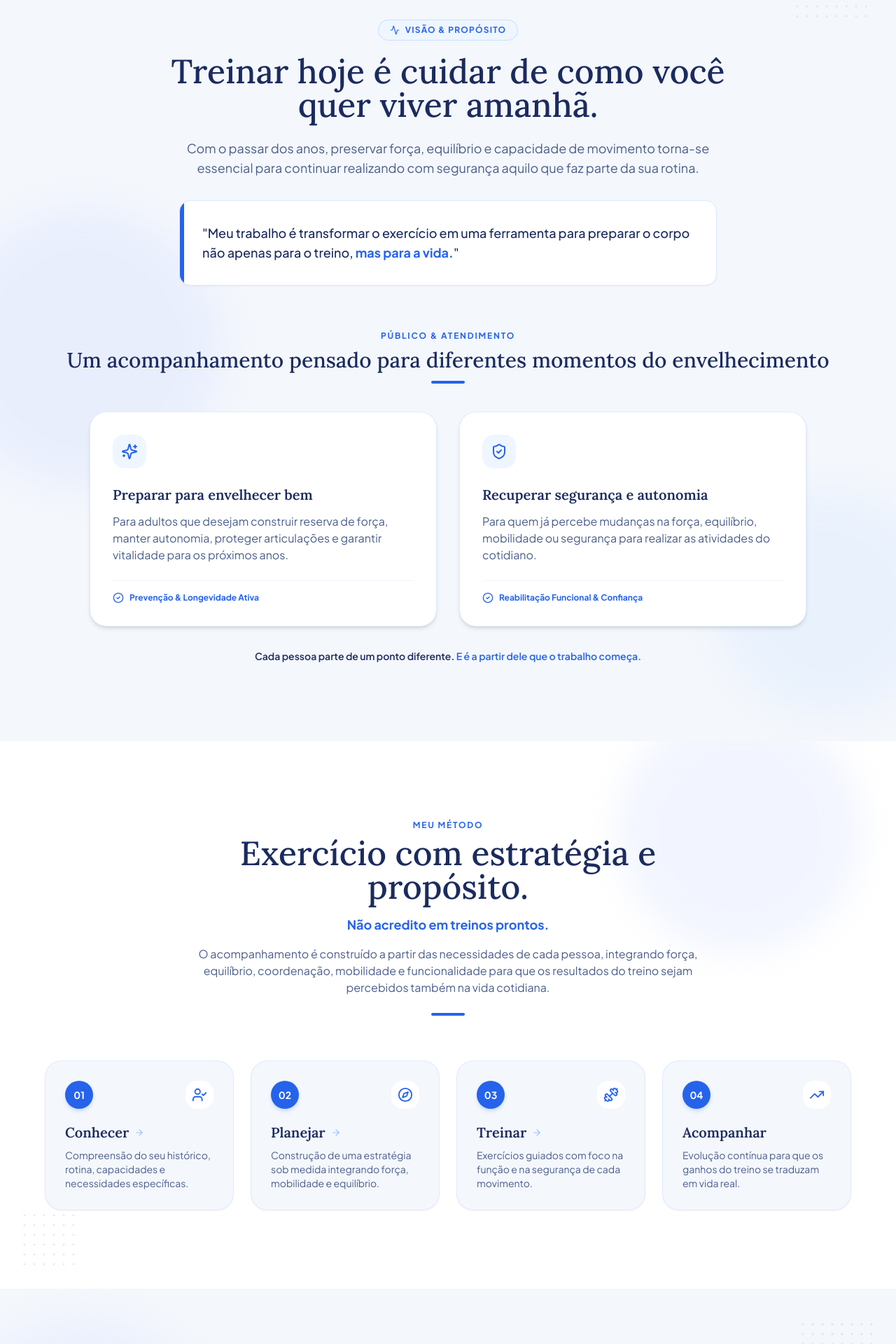
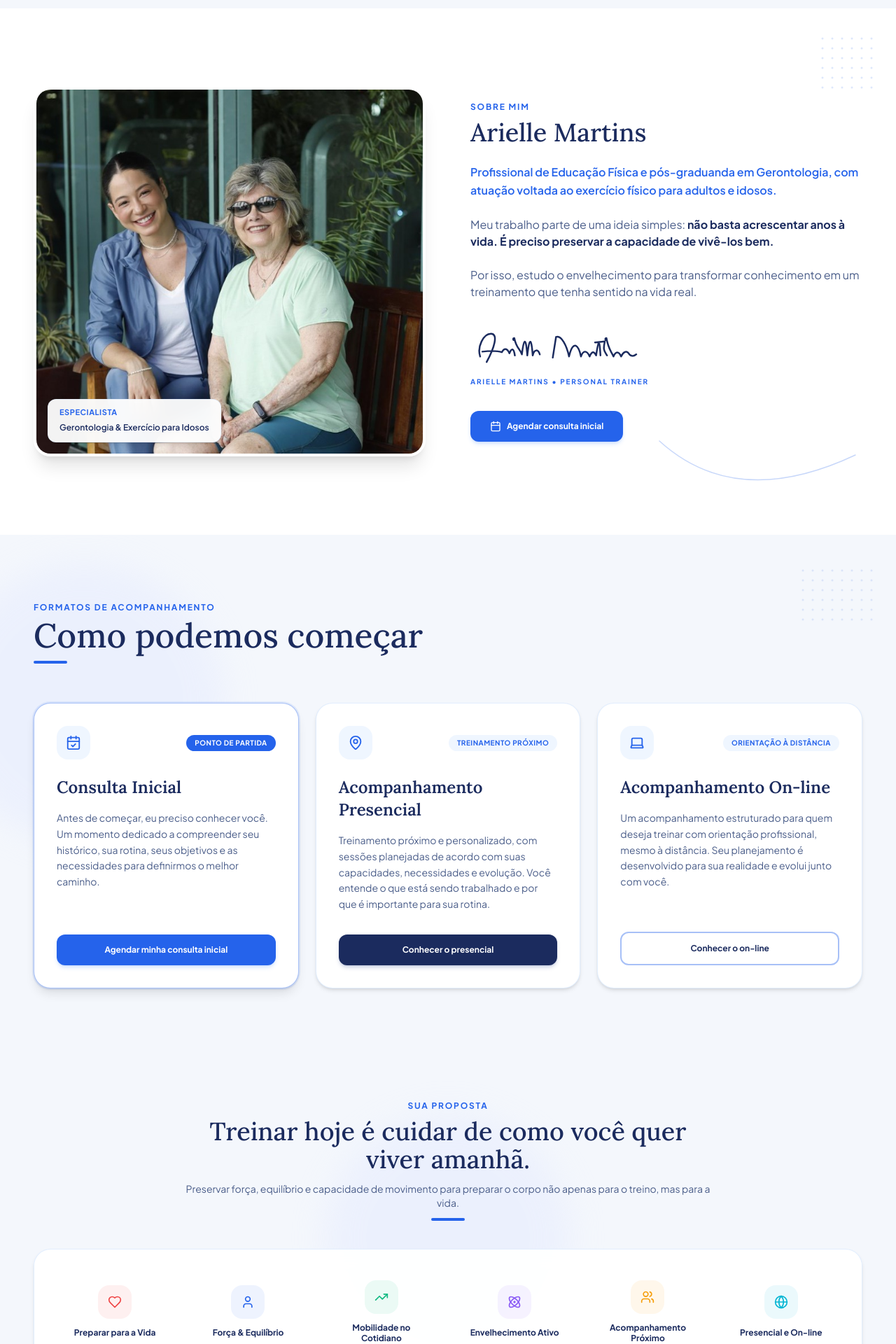
Before and after one commit to Vitorlocorreia/lpariellemartins, a React (Vite) app: page / in a window 1280 px wide. Shown: the part 820-2740 px from the top of the page at 70% size. Built offline with nearby package versions, Linux system fonts and the light colour scheme.

Commit message:
feat: fit new copy seamlessly into existing original components structure without adding or removing sections

```diff
--- a/src/App.jsx
+++ b/src/App.jsx
@@ -2,12 +2,13 @@ import React, { useState } from 'react';
 import Navbar from './components/Navbar';
 import MobileDrawer from './components/MobileDrawer';
 import Hero from './components/Hero';
+import StatsBar from './components/StatsBar';
+import AboutSection from './components/AboutSection';
+import OfferingsSection from './components/OfferingsSection';
 import WhyTrainSection from './components/WhyTrainSection';
 import HowItWorks from './components/HowItWorks';
-import OfferingsSection from './components/OfferingsSection';
+import ProductsShowcase from './components/ProductsShowcase';
 import ProofGallery from './components/ProofGallery';
-import AboutSection from './components/AboutSection';
-import BottomCTA from './components/BottomCTA';
 import FAQSection from './components/FAQSection';
 import Footer from './components/Footer';
 import BookingModal from './components/BookingModal';
@@ -38,40 +39,42 @@ export default function App() {
         whatsappUrl={whatsappUrl}
       />
 
-      {/* Main Page Sections — Estrutura 1 a 10 aprovada */}
+      {/* Main Page Sections — Estrutura original com a nova copy encaixada */}
       <main className="flex-grow">
-        {/* 1. ABERTURA: Hero Section */}
+        {/* Section 1: Hero Section */}
         <Hero
           onOpenModal={() => setIsBookingModalOpen(true)}
           whatsappUrl={whatsappUrl}
         />
 
-        {/* 2. SUA PROPOSTA & 3. PARA QUEM É */}
-        <WhyTrainSection />
+        {/* Floating Stats Credibility Bar */}
+        <StatsBar />
 
-        {/* 4. MEU MÉTODO: Conhecer -> Planejar -> Treinar -> Acompanhar */}
-        <HowItWorks />
+        {/* Section 2: Quem é Arielle Martins */}
+        <AboutSection
+          onOpenModal={() => setIsBookingModalOpen(true)}
+        />
 
-        {/* 5. CONSULTA INICIAL, 7. PRESENCIAL, 8. ON-LINE: Modalidades de Atendimento */}
+        {/* Section 3: Escolha como posso te ajudar */}
         <OfferingsSection
           onOpenModal={() => setIsBookingModalOpen(true)}
         />
 
-        {/* 6. RESULTADOS: "O resultado mais importante acontece fora do treino" + Galeria Bento */}
-        <ProofGallery />
+        {/* Section 4: Por que treinar comigo? */}
+        <WhyTrainSection />
 
-        {/* 9. SOBRE MIM: Arielle Martins - Especialista em Gerontologia */}
-        <AboutSection
+        {/* Section 5: Como funciona */}
+        <HowItWorks />
+
+        {/* Section 6: Conheça meus e-books e infoprodutos */}
+        <ProductsShowcase
           onOpenModal={() => setIsBookingModalOpen(true)}
         />
 
-        {/* 10. ENCERRAMENTO: "Como você deseja viver os seus próximos anos?" */}
-        <BottomCTA
-          onOpenModal={() => setIsBookingModalOpen(true)}
-          whatsappUrl={whatsappUrl}
-        />
+        {/* Section 7: Prova Real — galeria de fotos de autonomia funcional */}
+        <ProofGallery />
 
-        {/* Perguntas Frequentes & Banner WhatsApp */}
+        {/* Section 8: Perguntas Frequentes & Banner WhatsApp */}
         <FAQSection
           onOpenModal={() => setIsBookingModalOpen(true)}
           whatsappUrl={whatsappUrl}
@@ -81,7 +84,7 @@ export default function App() {
       {/* Footer */}
       <Footer />
 
-      {/* Booking Form Modal — Consulta Inicial */}
+      {/* Booking Form Modal */}
       <BookingModal
         isOpen={isBookingModalOpen}
         onClose={() => setIsBookingModalOpen(false)}
--- a/src/components/Navbar.jsx
+++ b/src/components/Navbar.jsx
@@ -21,7 +21,7 @@ export default function Navbar({ onOpenMobileMenu, whatsappUrl }) {
 
   // Scroll Spy: detecta seção ativa
   useEffect(() => {
-    const sectionIds = ['inicio', 'proposta', 'metodo', 'modalidades', 'resultados', 'sobre', 'faq'];
+    const sectionIds = ['inicio', 'sobre', 'programas', 'produtos', 'depoimentos', 'faq'];
     const observers = [];
     sectionIds.forEach(id => {
       const el = document.getElementById(id);
@@ -38,11 +38,10 @@ export default function Navbar({ onOpenMobileMenu, whatsappUrl }) {
 
   const navLinks = [
     { name: 'Início', href: '#inicio', section: 'inicio' },
-    { name: 'Proposta', href: '#proposta', section: 'proposta' },
-    { name: 'Método', href: '#metodo', section: 'metodo' },
-    { name: 'Modalidades', href: '#modalidades', section: 'modalidades' },
-    { name: 'Resultados', href: '#resultados', section: 'resultados' },
     { name: 'Sobre', href: '#sobre', section: 'sobre' },
+    { name: 'Programas', href: '#programas', section: 'programas' },
+    { name: 'Produtos', href: '#produtos', section: 'produtos' },
+    { name: 'Depoimentos', href: '#depoimentos', section: 'depoimentos' },
     { name: 'Dúvidas', href: '#faq', section: 'faq' },
   ];
 
--- a/src/components/OfferingsSection.jsx
+++ b/src/components/OfferingsSection.jsx
@@ -96,7 +96,7 @@ export default function OfferingsSection({ onOpenModal }) {
   ];
 
   return (
-    <section ref={sectionRef} id="modalidades" className="py-20 lg:py-28 bg-[#F4F7FC] relative overflow-hidden">
+    <section ref={sectionRef} id="programas" className="py-16 lg:py-24 bg-[#F4F7FC] relative overflow-hidden">
       <BackgroundCircle size={400} color="#E0E7FF" opacity={0.4} className="top-10 -left-20 z-0" />
       <DottedPattern rows={6} cols={8} color="#2563EB" opacity={0.12} className="absolute top-12 right-8 z-0 hidden sm:block" />
 
--- a/src/components/WhyTrainSection.jsx
+++ b/src/components/WhyTrainSection.jsx
@@ -1,5 +1,5 @@
 import React, { useEffect, useRef } from 'react';
-import { ShieldCheck, Sparkles, Activity, CheckCircle2 } from 'lucide-react';
+import { Heart, User, TrendingUp, Atom, Users, Globe } from 'lucide-react';
 import BackgroundCircle from './decorations/BackgroundCircle';
 import DottedPattern from './decorations/DottedPattern';
 import gsap from 'gsap';
@@ -15,12 +15,12 @@ export default function WhyTrainSection() {
     if (!section) return;
 
     const ctx = gsap.context(() => {
-      gsap.fromTo('.proposta-animate',
-        { opacity: 0, y: 30 },
+      gsap.fromTo('.pillar-item',
+        { opacity: 0, y: 25 },
         {
-          opacity: 1, y: 0, stagger: 0.12, duration: 0.7,
+          opacity: 1, y: 0, stagger: 0.08, duration: 0.6,
           ease: 'power2.out', clearProps: 'all',
-          scrollTrigger: { trigger: section, start: 'top 80%' }
+          scrollTrigger: { trigger: section }
         }
       );
     }, section);
@@ -28,94 +28,60 @@ export default function WhyTrainSection() {
     return () => ctx.revert();
   }, []);
 
+  const items = [
+    { icon: Heart, label: 'Preparar para a Vida', color: '#EF4444' },
+    { icon: User, label: 'Força & Equilíbrio', color: '#2563EB' },
+    { icon: TrendingUp, label: 'Mobilidade no Cotidiano', color: '#10B981' },
+    { icon: Atom, label: 'Envelhecimento Ativo', color: '#8B5CF6' },
+    { icon: Users, label: 'Acompanhamento Próximo', color: '#F59E0B' },
+    { icon: Globe, label: 'Presencial e On-line', color: '#06B6D4' },
+  ];
+
   return (
-    <section ref={sectionRef} id="proposta" className="py-20 lg:py-28 bg-[#F4F7FC] relative overflow-hidden">
-      <BackgroundCircle size={400} color="#E0E7FF" opacity={0.5} className="top-1/3 -left-20 z-0" />
-      <BackgroundCircle size={320} color="#DBEAFE" opacity={0.4} className="bottom-10 -right-16 z-0" />
-      <DottedPattern rows={5} cols={8} color="#2563EB" opacity={0.1} className="absolute top-12 right-10 z-0 hidden sm:block" />
+    <section ref={sectionRef} className="py-16 bg-[#F4F7FC] relative overflow-hidden">
+      <BackgroundCircle size={350} color="#E0E7FF" opacity={0.4} className="top-1/2 left-1/2 -translate-x-1/2 -translate-y-1/2 z-0" />
+      <DottedPattern rows={4} cols={10} color="#2563EB" opacity={0.12} className="absolute -bottom-4 right-12 z-0 hidden sm:block" />
 
-      <div className="max-w-7xl mx-auto px-4 sm:px-6 lg:px-12 relative z-10 space-y-16">
+      <div className="max-w-7xl mx-auto px-4 sm:px-6 lg:px-12 relative z-10">
 
-        {/* ── 2. SUA PROPOSTA ── */}
-        <div className="max-w-4xl mx-auto text-center proposta-animate">
-          <div className="inline-flex items-center gap-2 bg-blue-50 border border-blue-200/80 text-[#2563EB] text-xs font-bold tracking-widest uppercase px-4 py-1.5 rounded-full mb-5">
-            <Activity size={14} className="text-[#2563EB]" />
-            Visão & Propósito
-          </div>
-
-          <h2 className="font-serif text-3xl sm:text-4xl lg:text-5xl text-[#1B2B5E] font-medium leading-tight mb-6">
+        <div className="text-center mb-10 max-w-3xl mx-auto">
+          <span className="text-xs font-bold tracking-[0.15em] text-[#2563EB] uppercase mb-2 block">
+            Sua Proposta
+          </span>
+          <h2 className="font-serif text-3xl sm:text-4xl text-[#1B2B5E] font-medium leading-tight">
             Treinar hoje é cuidar de como você quer viver amanhã.
           </h2>
-
-          <p className="text-[#4B5E8A] text-base sm:text-lg leading-relaxed max-w-3xl mx-auto mb-8">
-            Com o passar dos anos, preservar força, equilíbrio e capacidade de movimento torna-se essencial para continuar realizando com segurança aquilo que faz parte da sua rotina.
+          <p className="text-xs sm:text-sm text-[#4B5E8A] mt-3 leading-relaxed">
+            Preservar força, equilíbrio e capacidade de movimento para preparar o corpo não apenas para o treino, mas para a vida.
           </p>
-
-          <div className="bg-white rounded-2xl p-6 sm:p-8 border border-blue-100 shadow-sm max-w-3xl mx-auto text-left relative overflow-hidden">
-            <div className="absolute left-0 top-0 bottom-0 w-1.5 bg-[#2563EB]" />
-            <p className="text-base sm:text-lg font-medium text-[#1B2B5E] leading-relaxed">
-              "Meu trabalho é transformar o exercício em uma ferramenta para preparar o corpo não apenas para o treino, <strong className="text-[#2563EB] font-bold">mas para a vida.</strong>"
-            </p>
-          </div>
+          <div className="h-1 w-12 bg-[#2563EB] mx-auto mt-3 rounded-full" />
         </div>
 
-        {/* ── 3. PARA QUEM É ── */}
-        <div className="proposta-animate">
-          <div className="text-center mb-10">
-            <span className="text-xs font-bold tracking-[0.15em] text-[#2563EB] uppercase mb-2 block">
-              Público & Atendimento
-            </span>
-            <h3 className="font-serif text-2xl sm:text-3xl text-[#1B2B5E] font-medium">
-              Um acompanhamento pensado para diferentes momentos do envelhecimento
-            </h3>
-            <div className="h-1 w-12 bg-[#2563EB] mx-auto mt-3 rounded-full" />
-          </div>
-
-          <div className="grid grid-cols-1 md:grid-cols-2 gap-8 max-w-5xl mx-auto">
-            {/* Card 1 */}
-            <div className="bg-white rounded-3xl p-8 border border-blue-100/80 shadow-md flex flex-col justify-between hover:border-blue-200 transition-all duration-300">
-              <div>
-                <div className="w-12 h-12 rounded-2xl bg-blue-50 text-[#2563EB] flex items-center justify-center mb-6">
-                  <Sparkles size={24} />
+        <div className="bg-white/95 backdrop-blur-md rounded-3xl p-6 sm:p-8 border border-blue-100/80 shadow-md grid grid-cols-2 md:grid-cols-3 lg:grid-cols-6 gap-6 items-center">
+          {items.map((item, idx) => {
+            const IconComp = item.icon;
+            return (
+              <div
+                key={idx}
+                className="pillar-item group flex flex-col items-center text-center space-y-3 p-3 rounded-2xl cursor-default transition-all duration-300 hover:bg-blue-50/80 hover:scale-105 hover:shadow-sm"
+              >
+                <div
+                  className="w-12 h-12 rounded-2xl flex items-center justify-center transition-all duration-300 group-hover:scale-110 group-hover:shadow-md"
+                  style={{
+                    background: `${item.color}14`,
+                    boxShadow: `0 0 0 0 ${item.color}30`,
+                  }}
+                  onMouseEnter={e => { e.currentTarget.style.boxShadow = `0 0 0 6px ${item.color}20`; }}
+                  onMouseLeave={e => { e.currentTarget.style.boxShadow = `0 0 0 0 ${item.color}30`; }}
+                >
+                  <IconComp size={20} style={{ color: item.color }} />
                 </div>
-                <h4 className="font-serif text-xl font-semibold text-[#1B2B5E] mb-3">
-                  Preparar para envelhecer bem
-                </h4>
-                <p className="text-[#4B5E8A] text-sm sm:text-base leading-relaxed mb-6">
-                  Para adultos que desejam construir reserva de força, manter autonomia, proteger articulações e garantir vitalidade para os próximos anos.
-                </p>
+                <span className="text-xs font-bold text-[#1B2B5E] leading-tight group-hover:text-[#2563EB] transition-colors">
+                  {item.label}
+                </span>
               </div>
-
-              <div className="flex items-center gap-2 text-xs font-bold text-[#2563EB] pt-4 border-t border-blue-50">
-                <CheckCircle2 size={16} />
-                <span>Prevenção & Longevidade Ativa</span>
-              </div>
-            </div>
-
-            {/* Card 2 */}
-            <div className="bg-white rounded-3xl p-8 border border-blue-100/80 shadow-md flex flex-col justify-between hover:border-blue-200 transition-all duration-300">
-              <div>
-                <div className="w-12 h-12 rounded-2xl bg-blue-50 text-[#2563EB] flex items-center justify-center mb-6">
-                  <ShieldCheck size={24} />
-                </div>
-                <h4 className="font-serif text-xl font-semibold text-[#1B2B5E] mb-3">
-                  Recuperar segurança e autonomia
-                </h4>
-                <p className="text-[#4B5E8A] text-sm sm:text-base leading-relaxed mb-6">
-                  Para quem já percebe mudanças na força, equilíbrio, mobilidade ou segurança para realizar as atividades do cotidiano.
-                </p>
-              </div>
-
-              <div className="flex items-center gap-2 text-xs font-bold text-[#2563EB] pt-4 border-t border-blue-50">
-                <CheckCircle2 size={16} />
-                <span>Reabilitação Funcional & Confiança</span>
-              </div>
-            </div>
-          </div>
-
-          <p className="text-center text-sm font-semibold text-[#1B2B5E] mt-8">
-            Cada pessoa parte de um ponto diferente. <span className="text-[#2563EB]">E é a partir dele que o trabalho começa.</span>
-          </p>
+            );
+          })}
         </div>
 
       </div>
```
Also changed, not shown: src/components/MobileDrawer.jsx (+3 -4 lines).
